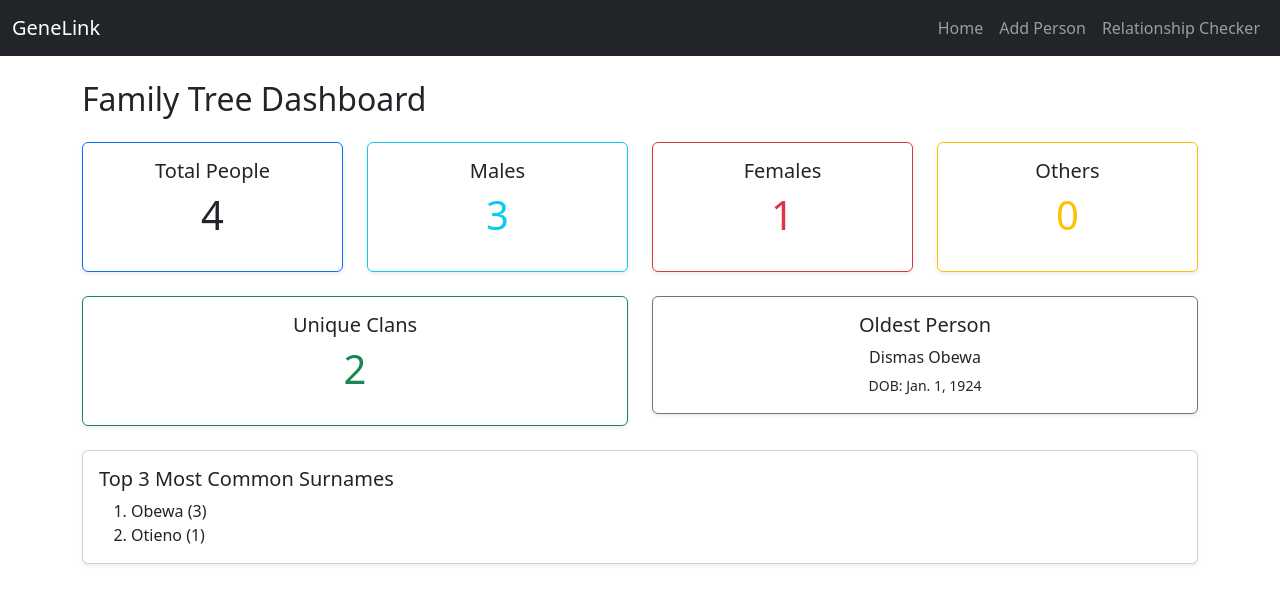
After one commit to obewas/genelink, a Django app: page /dashboard/ in a window 1280 px wide. The commit adds this page. Shown: the top 604 px of the page. Run offline with Django 5.2, Linux system fonts and the light colour scheme; data comes from the database, SQL or seed files in the repository.

Commit message:
created dashboard

```diff
--- a/core/settings.py
+++ b/core/settings.py
@@ -38,8 +38,13 @@ INSTALLED_APPS = [
     'django.contrib.messages',
     'django.contrib.staticfiles',
     'family',
+    'crispy_forms',
+    'crispy_bootstrap5',
 
 ]
+
+CRISPY_ALLOWED_TEMPLATE_PACKS = "bootstrap5"
+CRISPY_TEMPLATE_PACK = "bootstrap5"
 
 MIDDLEWARE = [
     'django.middleware.security.SecurityMiddleware',
--- /dev/null
+++ b/family/templates/base.html
@@ -0,0 +1,40 @@
+<!DOCTYPE html>
+<html lang="en">
+<head>
+    <meta charset="UTF-8">
+    <title>{% block title %}GeneLink{% endblock %}</title>
+    <meta name="viewport" content="width=device-width, initial-scale=1">
+
+    <!-- Bootstrap 5 CDN -->
+    <link href="https://cdn.jsdelivr.net/npm/bootstrap@5.3.0/dist/css/bootstrap.min.css" rel="stylesheet">
+</head>
+<body>
+    <!-- Navbar -->
+    <nav class="navbar navbar-expand-lg navbar-dark bg-dark mb-4">
+        <div class="container-fluid">
+            <a class="navbar-brand" href="{% url 'person_list' %}">GeneLink</a>
+            <button class="navbar-toggler" type="button" data-bs-toggle="collapse"
+                    data-bs-target="#navbarNav" aria-controls="navbarNav"
+                    aria-expanded="false" aria-label="Toggle navigation">
+                <span class="navbar-toggler-icon"></span>
+            </button>
+
+            <div class="collapse navbar-collapse" id="navbarNav">
+                <ul class="navbar-nav ms-auto">
+                    <li class="nav-item"><a class="nav-link" href="{% url 'person_list' %}">Home</a></li>
+                    <li class="nav-item"><a class="nav-link" href="{% url 'person_create' %}">Add Person</a></li>
+                    <li class="nav-item"><a class="nav-link" href="{% url 'relationship_checker' %}">Relationship Checker</a></li>
+                </ul>
+            </div>
+        </div>
+    </nav>
+
+    <!-- Main Container -->
+    <div class="container">
+        {% block content %}{% endblock %}
+    </div>
+
+    <!-- Bootstrap 5 JS -->
+    <script src="https://cdn.jsdelivr.net/npm/bootstrap@5.3.0/dist/js/bootstrap.bundle.min.js"></script>
+</body>
+</html>
--- /dev/null
+++ b/family/templates/family/dashboard.html
@@ -0,0 +1,77 @@
+{% extends 'base.html' %}
+{% block title %}Dashboard{% endblock %}
+{% block content %}
+
+<h2 class="mb-4">Family Tree Dashboard</h2>
+
+<div class="row text-center mb-4">
+    <div class="col-md-3">
+        <div class="card shadow-sm border-primary">
+            <div class="card-body">
+                <h5>Total People</h5>
+                <p class="display-6">{{ total_people }}</p>
+            </div>
+        </div>
+    </div>
+    <div class="col-md-3">
+        <div class="card shadow-sm border-info">
+            <div class="card-body">
+                <h5>Males</h5>
+                <p class="display-6 text-info">{{ male_count }}</p>
+            </div>
+        </div>
+    </div>
+    <div class="col-md-3">
+        <div class="card shadow-sm border-danger">
+            <div class="card-body">
+                <h5>Females</h5>
+                <p class="display-6 text-danger">{{ female_count }}</p>
+            </div>
+        </div>
+    </div>
+    <div class="col-md-3">
+        <div class="card shadow-sm border-warning">
+            <div class="card-body">
+                <h5>Others</h5>
+                <p class="display-6 text-warning">{{ other_count }}</p>
+            </div>
+        </div>
+    </div>
+</div>
+
+<div class="row text-center mb-4">
+    <div class="col-md-6">
+        <div class="card shadow-sm border-success">
+            <div class="card-body">
+                <h5>Unique Clans</h5>
+                <p class="display-6 text-success">{{ unique_clans }}</p>
+            </div>
+        </div>
+    </div>
+    {% if oldest %}
+    <div class="col-md-6">
+        <div class="card shadow-sm border-secondary">
+            <div class="card-body">
+                <h5>Oldest Person</h5>
+                <p class="mb-1">{{ oldest.first_name }} {{ oldest.last_name }}</p>
+                <small>DOB: {{ oldest.date_of_birth }}</small>
+            </div>
+        </div>
+    </div>
+    {% endif %}
+</div>
+
+<div class="card shadow-sm mt-4">
+    <div class="card-body">
+        <h5>Top 3 Most Common Surnames</h5>
+        <ol class="mb-0">
+            {% for surname in common_surnames %}
+                <li>{{ surname.last_name }} ({{ surname.count }})</li>
+            {% empty %}
+                <li>No data yet.</li>
+            {% endfor %}
+        </ol>
+    </div>
+</div>
+
+{% endblock %}
--- a/family/urls.py
+++ b/family/urls.py
@@ -7,5 +7,7 @@ urlpatterns = [
     path('person/<int:pk>/', views.person_detail, name='person_detail'),
     path('person/<int:pk>/edit/', views.person_update, name='person_update'),
     path('person/<int:pk>/delete/', views.person_delete, name='person_delete'),
+    path('relationship-checker/', views.relationship_checker, name='relationship_checker'),
+    path('dashboard/', views.dashboard, name='dashboard'),
 
 ]
--- a/family/views.py
+++ b/family/views.py
@@ -1,6 +1,11 @@
 from django.shortcuts import render, redirect, get_object_or_404
 from .models import Person
 from .forms import PersonForm
+from django.http import HttpResponse
+from django.db.models import Q
+from django.db.models import Count
+from django.utils.timezone import now
+from datetime import timedelta
 
 
 # Create your views here.
@@ -51,3 +56,79 @@ def person_delete(request, pk):
         person.delete()
         return redirect('person_list')
     return render(request, 'family/person_confirm_delete.html', {'person': person})
+
+def relationship_checker(request):
+    people = Person.objects.all()
+    result = None
+
+    if request.method == 'POST':
+        person1_id = request.POST.get('person1')
+        person2_id = request.POST.get('person2')
+
+        person1 = Person.objects.get(pk=person1_id)
+        person2 = Person.objects.get(pk=person2_id)
+
+        if person1 == person2:
+            result = "This is the same person."
+
+        elif person1.father == person2.father and person1.father is not None and person1.mother == person2.mother:
+            result = "They are siblings."
+
+        elif person2 in person1.get_children():
+            result = f"{person1.first_name} is the parent of {person2.first_name}."
+
+        elif person1 in person2.get_children():
+            result = f"{person1.first_name} is the child of {person2.first_name}."
+
+        elif person1.father and (person1.father == person2 or person1.mother == person2):
+            result = f"{person2.first_name} is a parent of {person1.first_name}."
+
+        elif (person1.father and person1.father.father == person2) or (person1.mother and person1.mother.father == person2):
+            result = f"{person2.first_name} is a grandparent of {person1.first_name}."
+
+        elif (
+            (person1.father and person1.father in person2.get_children()) or
+            (person1.mother and person1.mother in person2.get_children())
+        ):
+            result = f"{person2.first_name} is an uncle/aunt of {person1.first_name}."
+
+        elif (
+            (person2.father and person2.father in person1.get_children()) or
+            (person2.mother and person2.mother in person1.get_children())
+        ):
+            result = f"{person1.first_name} is an uncle/aunt of {person2.first_name}."
+
+        else:
+            result = "No direct relationship found (MVP scope)."
+
+    return render(request, 'family/relationship_checker.html', {
+        'people': people,
+        'result': result
+    })
+
+
+def dashboard(request):
+    total_people = Person.objects.count()
+    male_count = Person.objects.filter(gender='M').count()
+    female_count = Person.objects.filter(gender='F').count()
+    other_count = Person.objects.filter(gender='O').count()
+
+    unique_clans = Person.objects.values('clan_name').exclude(clan_name__isnull=True).distinct().count()
+
+    oldest = Person.objects.exclude(date_of_birth__isnull=True).order_by('date_of_birth').first()
+    common_surnames = (
+        Person.objects.values('last_name')
+        .annotate(count=Count('last_name'))
+        .order_by('-count')[:3]
+    )
+
+    context = {
+        'total_people': total_people,
+        'male_count': male_count,
+        'female_count': female_count,
+        'other_count': other_count,
+        'unique_clans': unique_clans,
+        'oldest': oldest,
+        'common_surnames': common_surnames,
+    }
+    return render(request, 'family/dashboard.html', context)
```
Also changed, not shown: family/templates/family/person_form.html (+13 -15 lines), family/templates/family/person_list.html (+21 -15 lines), family/templates/family/relationship_checker.html (added, +26 -0 lines).
